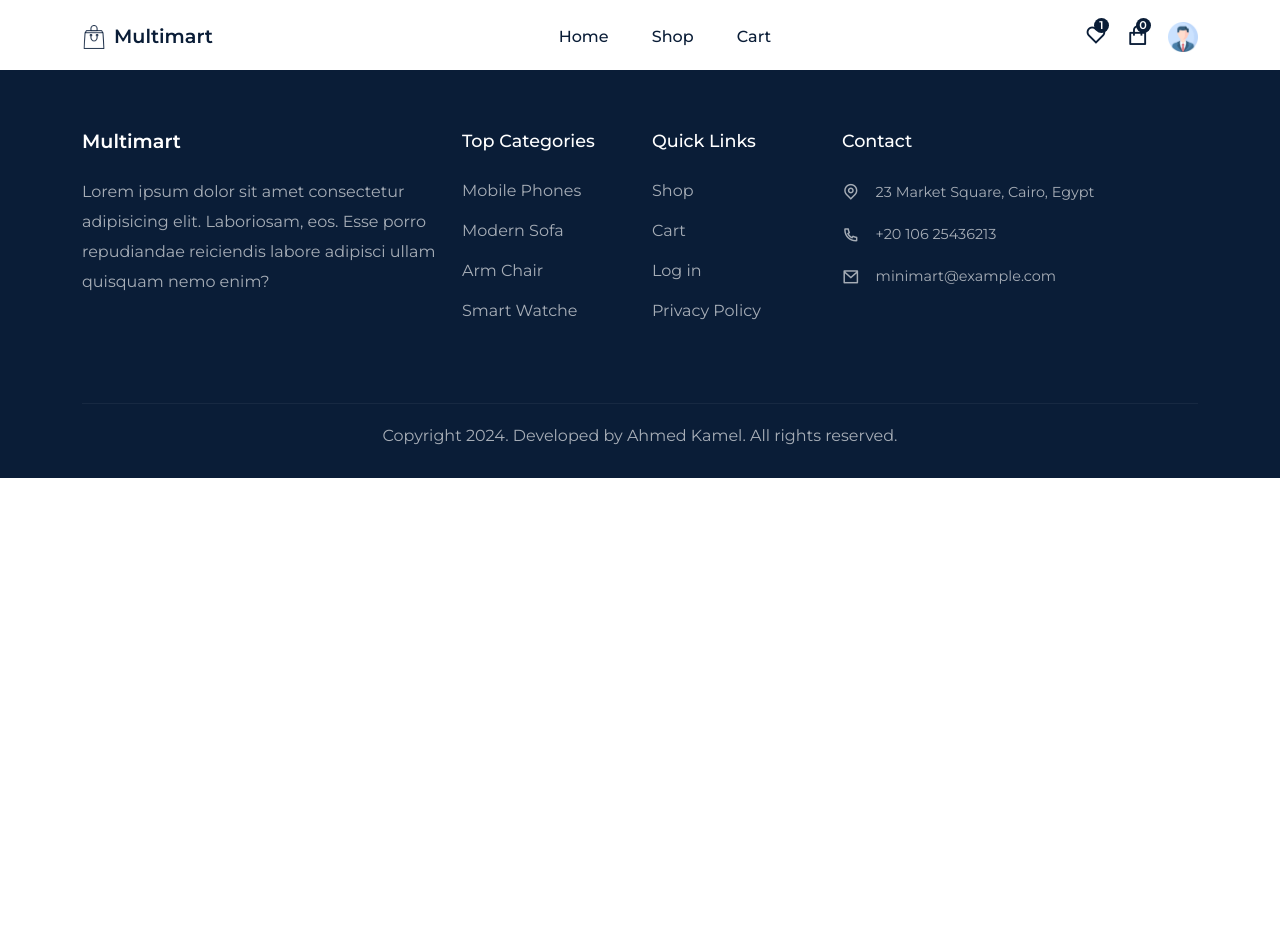
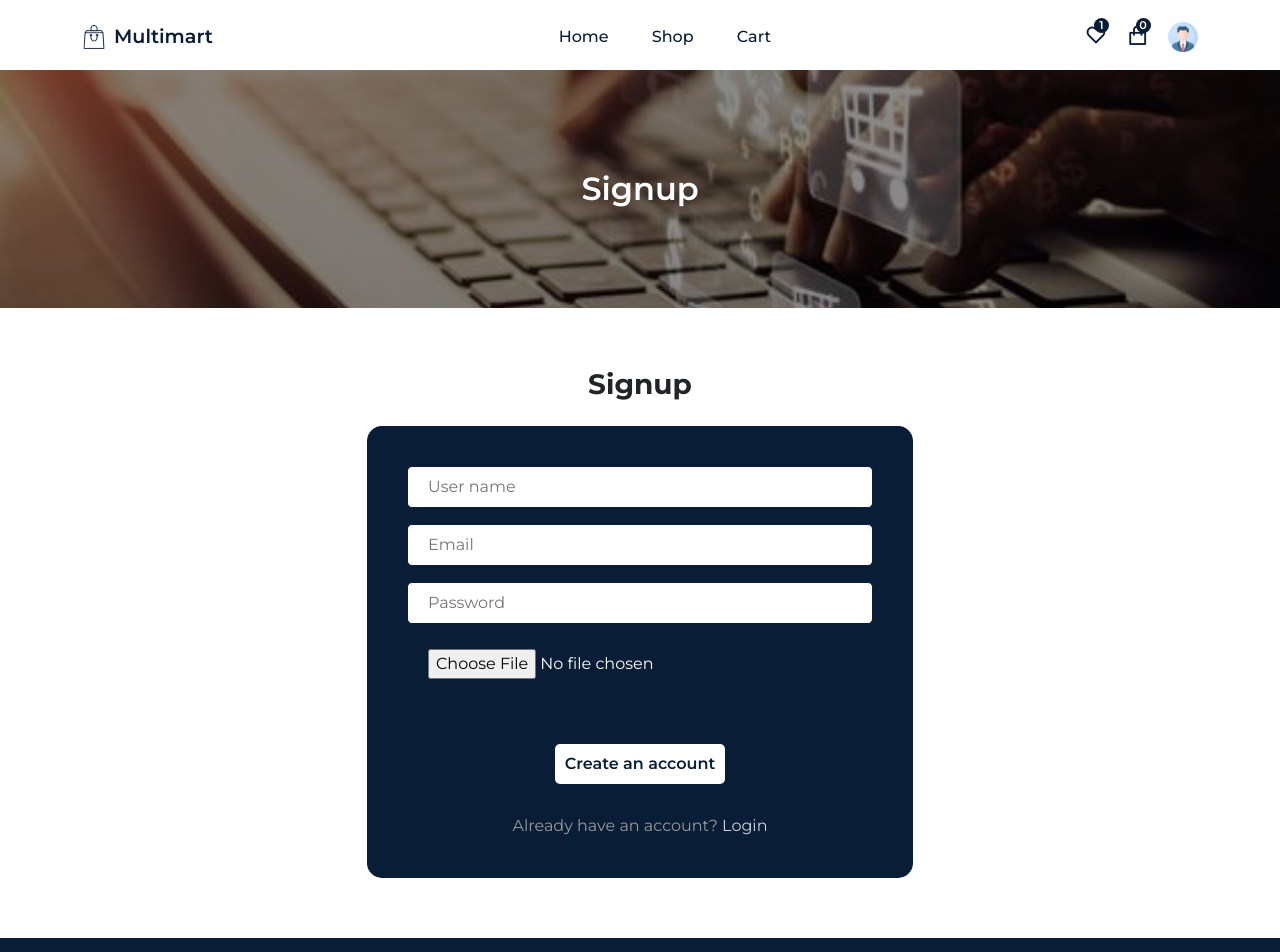
Before and after one commit to ahmed-kkamel/Minimart-ecommerce, a React (Create React App) app: page /signup in a window 1280 px wide. Shown: the top 952 px of the page. Before the commit the page ends 800 px from the top, so only its background shows below. Built offline with nearby package versions, Linux system fonts and the light colour scheme.

Commit message:
complete Authentication

```diff
--- a/package.json
+++ b/package.json
@@ -8,6 +8,7 @@
     "@testing-library/react": "^13.4.0",
     "@testing-library/user-event": "^13.5.0",
     "bootstrap": "^5.2.1",
+    "firebase": "^10.7.1",
     "framer-motion": "^7.3.2",
     "react": "^18.2.0",
     "react-dom": "^18.2.0",
--- /dev/null
+++ b/src/custom hooks/useAuth.js
@@ -0,0 +1,21 @@
+import { useEffect, useState } from "react";
+import { onAuthStateChanged } from "firebase/auth";
+import { auth } from "../firebase.config";
+
+const useAuth = () => {
+	const [currentUser, setCurrentUser] = useState();
+	useEffect(() => {
+		onAuthStateChanged(auth, (user) => {
+			if (user) {
+				setCurrentUser(user);
+			} else {
+				setCurrentUser(null);
+			}
+		});
+	}, []);
+	return {
+		currentUser,
+	};
+};
+
+export default useAuth;
--- /dev/null
+++ b/src/firebase.config.js
@@ -0,0 +1,20 @@
+import { initializeApp } from "firebase/app";
+import { getAuth } from "firebase/auth";
+import { getFirestore } from "firebase/firestore";
+
+import { getStorage } from "firebase/storage";
+const firebaseConfig = {
+	apiKey: "AIzaSyBPgGTkh5Iyq97vYywHCug9iPLK9Bax52k",
+	authDomain: "minimart-910cc.firebaseapp.com",
+	projectId: "minimart-910cc",
+	storageBucket: "minimart-910cc.appspot.com",
+	messagingSenderId: "998952955238",
+	appId: "1:998952955238:web:d231fc9cd7d9298c086ca7",
+};
+
+// Initialize Firebase
+const app = initializeApp(firebaseConfig);
+export const auth = getAuth(app);
+export const db = getFirestore(app);
+export const storage = getStorage(app);
+export default app;
--- a/src/pages/Login.jsx
+++ b/src/pages/Login.jsx
@@ -1,7 +1,82 @@
-import React from "react";
+import React, { useState } from "react";
+import Helmet from "../components/Helmet/Helmet";
+import CommonSection from "../components/UI/CommonSection";
+import { Col, Container, Form, Row, FormGroup } from "reactstrap";
+import "../styles/login.css";
+import { Link, useNavigate } from "react-router-dom";
+import { signInWithEmailAndPassword } from "firebase/auth";
+import { auth } from "../firebase.config";
+import { toast } from "react-toastify";
 
 const Login = () => {
-	return <div></div>;
+	const [email, setEmail] = useState("");
+	const [password, setPassword] = useState("");
+	const [loading, setLoading] = useState(false);
+	const navigate = useNavigate();
+
+	const signIn = async (e) => {
+		e.preventDefault();
+		setLoading(true);
+		try {
+			const userCredential = await signInWithEmailAndPassword(
+				auth,
+				email,
+				password
+			);
+			const user = userCredential.user;
+			console.log(user);
+			toast.success("Successfuly logged in");
+			navigate("/checkout");
+		} catch (error) {
+			setLoading(false);
+			toast.error(error.message);
+		}
+	};
+	return (
+		<Helmet title="Login">
+			<CommonSection title="Login" />
+			<section>
+				<Container>
+					<Row>
+						{loading ? (
+							<Col lg="12" className="text-center">
+								<h6 className="fw-bold">Loading...</h6>
+							</Col>
+						) : (
+							<Col lg="6" className="m-auto text-center">
+								<h3 className="fw-bold  mb-4">Login</h3>
+								<Form className="auth__form" onSubmit={signIn}>
+									<FormGroup className="form__group">
+										<input
+											type="text"
+											placeholder="Enter your email"
+											value={email}
+											onChange={(e) => setEmail(e.target.value)}
+										/>
+									</FormGroup>
+									<FormGroup className="form__group">
+										<input
+											type="password"
+											placeholder="Enter your password"
+											value={password}
+											onChange={(e) => setPassword(e.target.value)}
+										/>
+									</FormGroup>
+									<button className="buy__button auth__button" type="submit">
+										Login
+									</button>
+									<p>
+										Don't have an account?
+										<Link to="/signup"> Create an account. </Link>
+									</p>
+								</Form>
+							</Col>
+						)}
+					</Row>
+				</Container>
+			</section>
+		</Helmet>
+	);
 };
 
 export default Login;
--- a/src/pages/Signup.jsx
+++ b/src/pages/Signup.jsx
@@ -1,7 +1,127 @@
-import React from "react";
+import React, { useState } from "react";
+import Helmet from "../components/Helmet/Helmet";
+import CommonSection from "../components/UI/CommonSection";
+import { Col, Container, Form, Row, FormGroup } from "reactstrap";
+import "../styles/login.css";
+import { Link } from "react-router-dom";
+import { createUserWithEmailAndPassword, updateProfile } from "firebase/auth";
+import { ref, uploadBytesResumable, getDownloadURL } from "firebase/storage";
+import { auth } from "../firebase.config";
+
+import { storage } from "../firebase.config";
+import { doc, setDoc } from "firebase/firestore";
+import { db } from "../firebase.config";
+import { toast } from "react-toastify";
+import "react-toastify/dist/ReactToastify.css";
+import { useNavigate } from "react-router-dom";
 
 const Signup = () => {
-	return <div></div>;
+	const navigate = useNavigate();
+	const [userName, setUserName] = useState("");
+	const [email, setEmail] = useState("");
+	const [password, setPassword] = useState("");
+	const [file, setFile] = useState(null);
+	const [loading, setLoading] = useState(false);
+	const signup = async (e) => {
+		e.preventDefault();
+		setLoading(true);
+		try {
+			const userCredential = await createUserWithEmailAndPassword(
+				auth,
+				email,
+				password
+			);
+			const user = userCredential.user;
+			const storageRef = ref(storage, `images/${Date.now() + userName}`);
+			const uploadTask = uploadBytesResumable(storageRef, file);
+			uploadTask.on(
+				(error) => {
+					toast.error(error.message);
+				},
+				() => {
+					getDownloadURL(uploadTask.snapshot.ref).then(async (downloadUrl) => {
+						// update user profile
+						await updateProfile(user, {
+							displayName: userName,
+							photoURL: downloadUrl,
+						});
+						// store user data in fire store base
+						await setDoc(doc(db, "users", user.uid), {
+							uid: user.uid,
+							displayName: userName,
+							email,
+							photoURL: downloadUrl,
+						});
+					});
+				}
+			);
+			setLoading(false);
+			toast.success("Account created");
+			navigate("/login");
+		} catch (error) {
+			toast.error("Something went wrong");
+		}
+	};
+	return (
+		<Helmet title="Signup">
+			<CommonSection title="Signup" />
+			<section>
+				<Container>
+					<Row>
+						{loading ? (
+							<Col lg="12" className="text-center">
+								<h5 className="fw-bold">Loading...</h5>
+							</Col>
+						) : (
+							<Col lg="6" className="m-auto text-center">
+								<h3 className="fw-bold  mb-4">Signup</h3>
+
+								<Form className="auth__form" onSubmit={signup}>
+									<FormGroup className="form__group">
+										<input
+											type="text"
+											placeholder="User name"
+											value={userName}
+											onChange={(e) => setUserName(e.target.value)}
+										/>
+									</FormGroup>
+									<FormGroup className="form__group">
+										<input
+											type="text"
+											placeholder="Email"
+											value={email}
+											onChange={(e) => setEmail(e.target.value)}
+										/>
+									</FormGroup>
+									<FormGroup className="form__group">
+										<input
+											type="password"
+											placeholder="Password"
+											value={password}
+											onChange={(e) => setPassword(e.target.value)}
+										/>
+									</FormGroup>
+									<FormGroup className="form__group">
+										<input
+											type="file"
+											onChange={(e) => setFile(e.target.files[0])}
+										/>
+									</FormGroup>
+									<button className="buy__button auth__button" type="submit">
+										Create an account
+									</button>
+									<p>
+										Already have an account?
+										<Link to="/login"> Login </Link>
+									</p>
+								</Form>
+							</Col>
+						)}
+					</Row>
+				</Container>
+			</section>
+		</Helmet>
+	);
 };
 
 export default Signup;
--- /dev/null
+++ b/src/routers/ProtectedRoute.js
@@ -0,0 +1,9 @@
+import React from "react";
+import useAuth from "../custom hooks/useAuth";
+import { Navigate } from "react-router-dom";
+const ProtectedRoute = ({ children }) => {
+	const { currentUser } = useAuth();
+	return currentUser ? children : <Navigate to="/login" />;
+};
+
+export default ProtectedRoute;
--- a/src/routers/Routers.js
+++ b/src/routers/Routers.js
@@ -7,6 +7,7 @@ import Cart from "./../pages/Cart";
 import Checkout from "./../pages/Checkout";
 import Login from "./../pages/Login";
 import Signup from "./../pages/Signup";
+import ProtectedRoute from "./ProtectedRoute";
 
 const Routers = () => {
 	return (
@@ -16,7 +17,14 @@ const Routers = () => {
 			<Route path="shop" element={<Shop />} />
 			<Route path="shop/:id" element={<ProductDetails />} />
 			<Route path="cart" element={<Cart />} />
-			<Route path="checkout" element={<Checkout />} />
+			<Route
+				path="checkout"
+				element={
+					<ProtectedRoute>
+						<Checkout />
+					</ProtectedRoute>
+				}
+			/>
 			<Route path="login" element={<Login />} />
 			<Route path="signup" element={<Signup />} />
 		</Routes>
--- /dev/null
+++ b/src/styles/login.css
@@ -0,0 +1,20 @@
+.auth__form {
+	background: var(--primary-color);
+	padding: 40px;
+	border-radius: 15px;
+}
+.auth__button {
+	background: #fff;
+	color: var(--primary-color);
+	font-weight: 600;
+}
+.auth__form p {
+	margin-top: 30px;
+}
+.auth__form p a {
+	color: #ffffffcb;
+}
+.auth__form input[type="file"] {
+	color: #fff;
+	cursor: pointer;
+}
```
Also changed, not shown: 1 other file (tests, documents, lock files or other folders).
